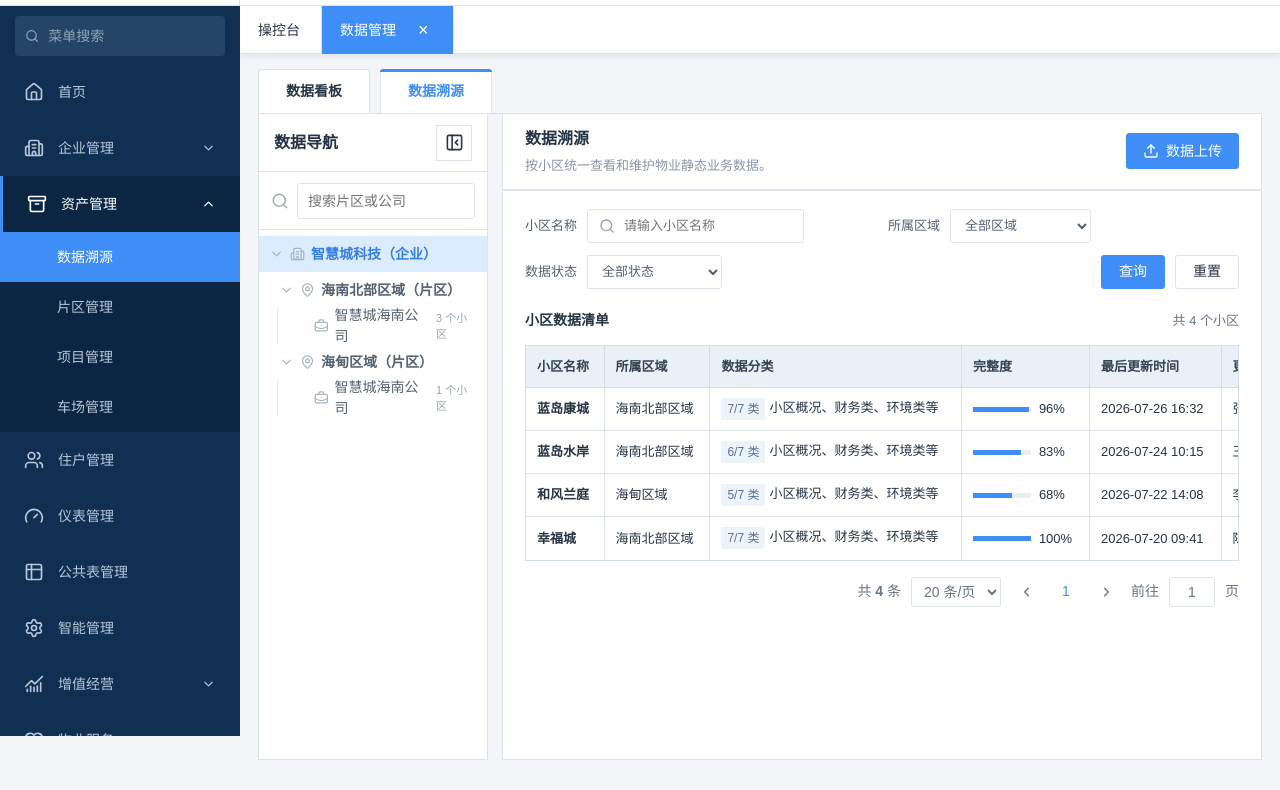
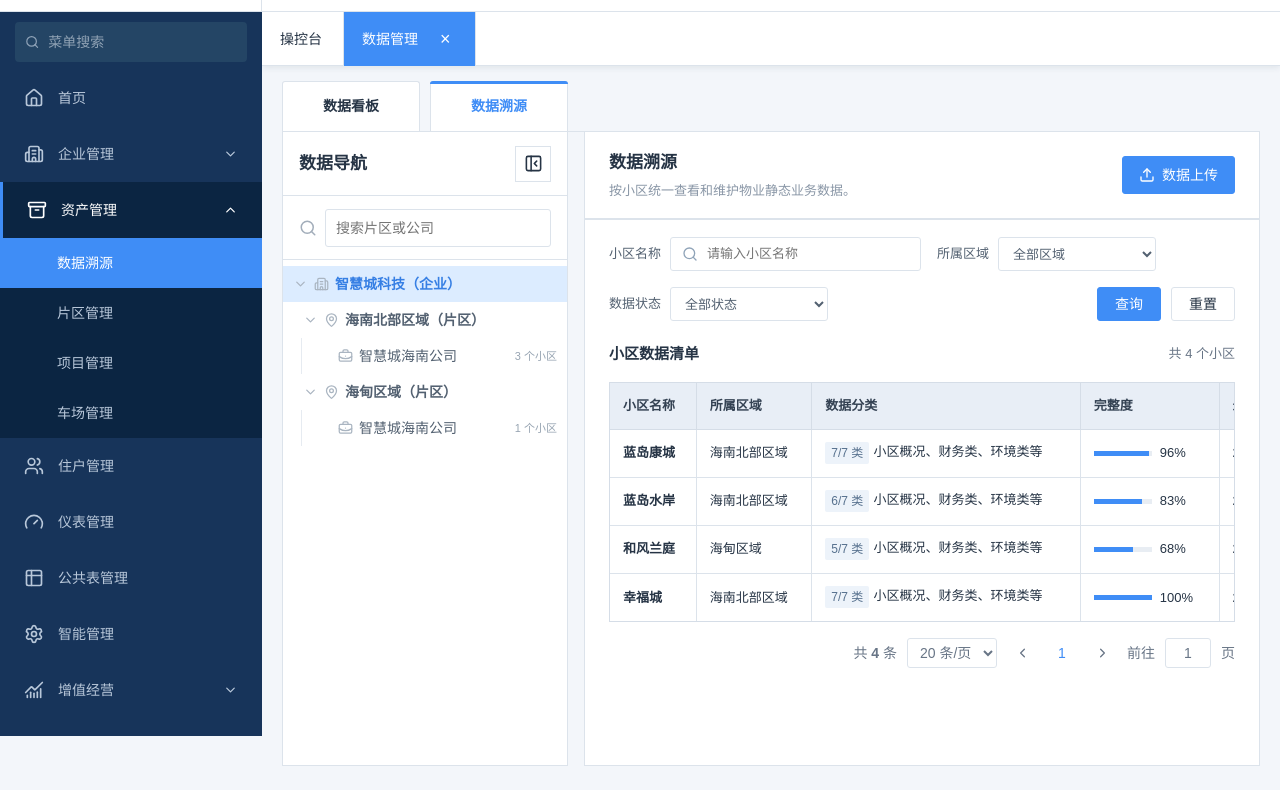
Before and after one commit to Ahawuhu/static-data-traceability-prototype, a plain HTML site: page index.html in a window 1280 px wide. Shown: the part 64-854 px from the top of the page. Drawn offline with nearby package versions, Linux system fonts and the light colour scheme.

Commit message:
style: align enterprise list with figma layout

```diff
--- /dev/null
+++ b/figma-style.css
@@ -0,0 +1,50 @@
+/* Figma 企业列表视觉规范覆盖层 */
+:root {
+  --figma-bg: #f3f6fa;
+  --figma-border: #dce4ee;
+  --figma-blue: #4d8ff3;
+  --figma-navy: #17345a;
+}
+
+body { background: var(--figma-bg); }
+.topbar { height: 76px; }
+.brand { width: 262px; padding: 0 20px; }
+.brand-mark { width: 42px; height: 46px; }
+.brand strong { font-size: 18px; }
+.sidebar { top: 76px; width: 262px; background: #17345a; }
+.workspace { padding: 76px 0 0 262px; }
+.tabs { height: 54px; }
+.tabs > div { height: 54px; }
+.page-wrap { padding: 16px 20px 24px; }
+.module-tabs { height: 50px; }
+.module-tabs .work-tab { height: 50px; min-width: 138px; }
+.trace-layout { grid-template-columns: 286px minmax(0, 1fr); gap: 16px; }
+.project-tree { min-height: calc(100vh - 166px); }
+.tree-head { height: 64px; padding: 0 16px; font-size: 17px; }
+.tree-search { height: 64px; padding: 13px 16px; }
+.tree-search input { height: 38px; }
+.trace-content > .panel { min-height: calc(100vh - 166px); }
+.panel-heading { min-height: 84px; padding: 18px 24px; }
+.panel-heading h1 { font-size: 17px; }
+.panel-heading p { font-size: 13px; color: #8996a6; }
+.primary, .secondary { height: 38px; border-radius: 3px; }
+.filter-bar { min-height: 78px; padding: 17px 24px; gap: 16px; background: #fff; }
+.filter-bar label { gap: 9px; }
+.filter-bar .input-wrap input { width: 204px; }
+.filter-bar select { min-width: 158px; }
+.table-meta { height: 44px; padding: 0 24px 12px; }
+.table-meta strong { font-size: 15px; }
+.table-scroll { margin: 0 24px; }
+.table-scroll table { min-width: 980px; }
+.table-scroll th { height: 46px; padding: 10px 13px; background: #e8eef6; }
+.table-scroll td { height: 48px; padding: 10px 13px; }
+.pagination { padding: 0 24px; }
+body.collapsed .brand { width: 76px; }
+body.collapsed .sidebar { width: 76px; }
+body.collapsed .workspace { padding-left: 76px; }
+@media (max-width: 1180px) {
+  .sidebar { width: 76px; }
+  .brand { width: 76px; }
+  .workspace { padding-left: 76px; }
+  .trace-layout { grid-template-columns: 230px minmax(0, 1fr); }
+}
--- a/index.html
+++ b/index.html
@@ -12,6 +12,7 @@
   <link rel="stylesheet" href="add-info.css?v=20260729-2">
   <link rel="stylesheet" href="sync-data.css">
   <link rel="stylesheet" href="dashboard.css?v=20260729-3">
+  <link rel="stylesheet" href="figma-style.css?v=20260810-1">
   <style>.work-tab:not(.selected){color:#263445}</style>
   <script src="https://unpkg.com/lucide@0.468.0/dist/umd/lucide.min.js"></script>
 </head>
```
